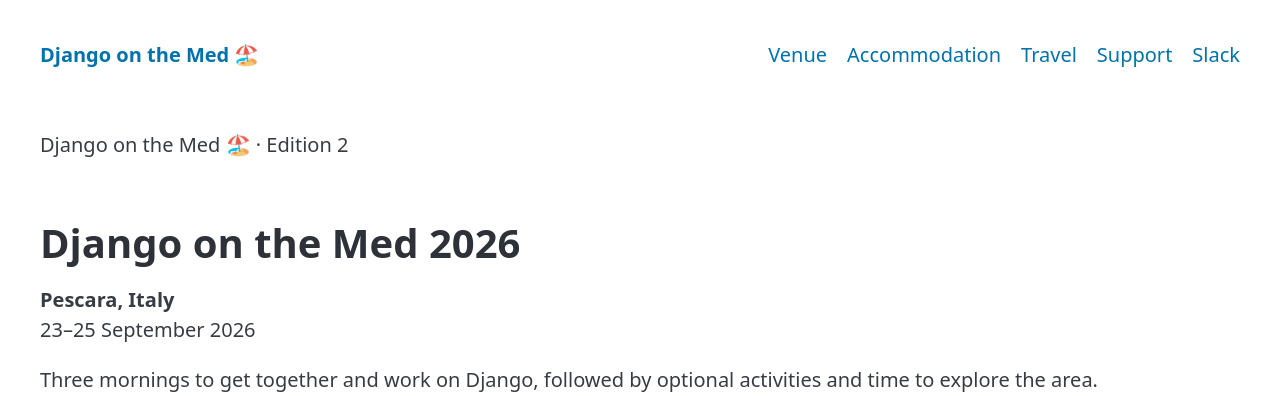
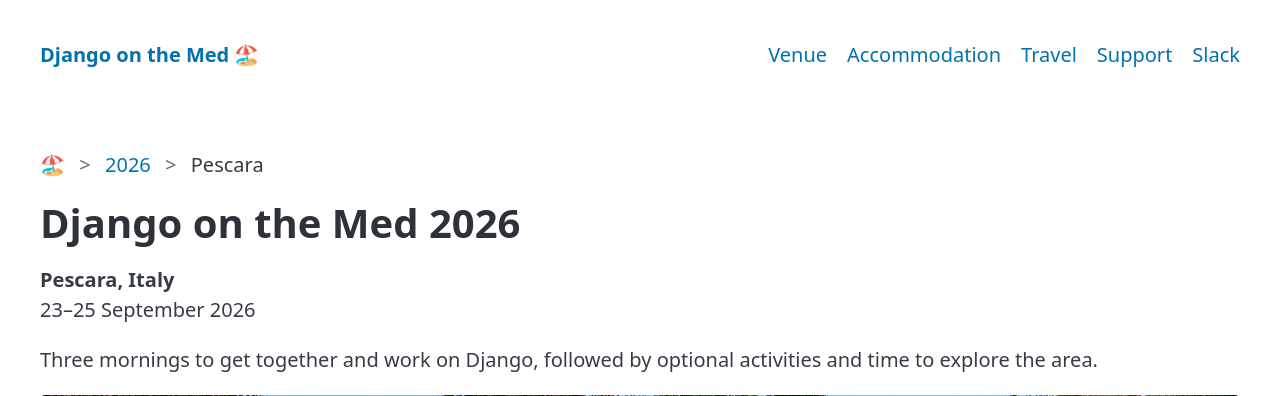
Before and after one commit to djangomed/djangomed.eu, a Django app: page /2026/pescara/ in a window 1280 px wide. Shown: the top 396 px of the page. Run offline with Django 5.2, Linux system fonts and the light colour scheme; parts of the project's set-up code (start-up, migrations or seed data) failed here and were passed over.

Commit message:
Fix Pescara logo sections and align breadcrumb section with 2026 index

```diff
--- a/dotm/templates/dotm/2026/pescara.html
+++ b/dotm/templates/dotm/2026/pescara.html
@@ -150,7 +150,13 @@
 
     <main class="container">
       <header>
-        <p>Django on the Med 🏖️ · Edition 2</p>
+        <nav aria-label="breadcrumb">
+          <ul>
+            <li><a href="{% url 'homepage' %}" aria-label="Django on the Med">🏖️</a></li>
+            <li><a href="{% url 'events-2026' %}">2026</a></li>
+            <li>Pescara</li>
+          </ul>
+        </nav>
 
         <h1>Django on the Med 2026</h1>
 
@@ -504,7 +510,6 @@
               </a>
             </figure>
           </article>
-        </section>
 
           <article>
             <figure>
```
